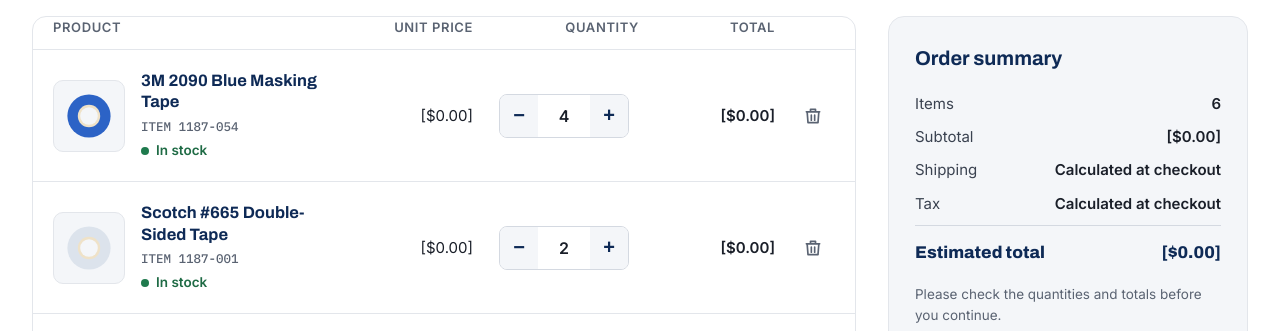
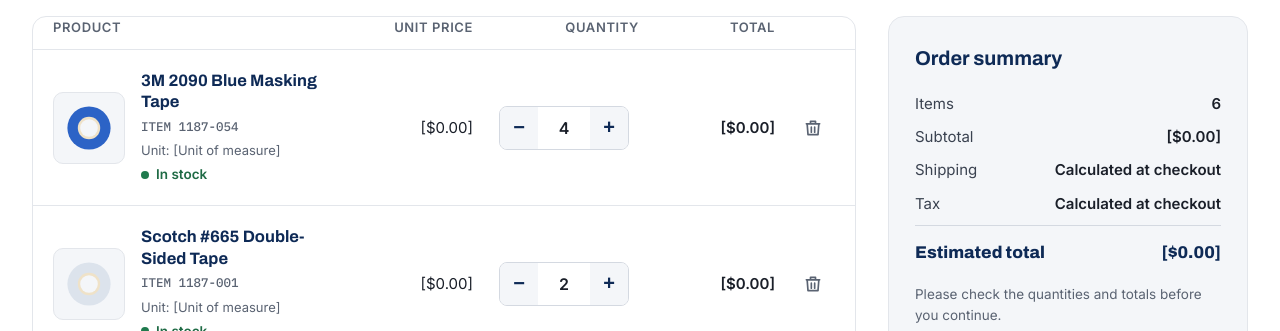
Before and after one commit to daytondev10/nu-source-preview, a plain HTML site: page cart.html in a window 1280 px wide. Shown: the part 398-729 px from the top of the page. Drawn offline with Linux system fonts and the light colour scheme.

Commit message:
Cart: show unit of measure

```diff
--- a/cart.html
+++ b/cart.html
@@ -494,6 +494,7 @@ p { margin: 0; }
 .cart-line__thumb { width: 72px; height: 72px; flex: 0 0 auto; border-radius: 10px; background: var(--ns-surface); border: 1px solid var(--ns-line); display: flex; align-items: center; justify-content: center; }
 .cart-line__name { font-family: var(--ns-font-display); font-weight: 700; font-size: 16.5px; line-height: 1.3; color: var(--ns-navy); }
 .cart-line__text { display: flex; flex-direction: column; gap: 4px; min-width: 0; }
+.cart-line__unit { font-size: 13px; color: var(--ns-muted); }
 .cart-line__price, .cart-line__total { text-align: right; font-size: 15px; }
 .cart-line__total { font-weight: 700; color: var(--ns-ink); }
 .cart-line__qty { display: flex; justify-content: center; }
@@ -687,10 +688,11 @@ p { margin: 0; }
           <div class="cart__head" aria-hidden="true"><span>Product</span><span>Unit price</span><span>Quantity</span><span>Total</span><span></span></div>
 
           <div class="cart__items">
+            <!-- GreeneStep: "Unit" shows the item's unit of measure from the store (e.g. the roll size for tape). -->
             <div class="cart-line">
               <div class="cart-line__product">
                 <div class="cart-line__thumb"><svg width="48" height="48" viewBox="0 0 120 120" aria-hidden="true"><circle cx="60" cy="60" r="54" fill="#2C63C6"/><circle cx="60" cy="60" r="28" fill="#EFE2C8"/><circle cx="60" cy="60" r="22" fill="#F4F6F9"/></svg></div>
-                <div class="cart-line__text"><a class="cart-line__name" href="product.html?code=1187-054">3M 2090 Blue Masking Tape</a><span class="ns-mono">ITEM 1187-054</span><span class="ns-stock ns-stock--in">In stock</span></div>
+                <div class="cart-line__text"><a class="cart-line__name" href="product.html?code=1187-054">3M 2090 Blue Masking Tape</a><span class="ns-mono">ITEM 1187-054</span><span class="cart-line__unit">Unit: [Unit of measure]</span><span class="ns-stock ns-stock--in">In stock</span></div>
               </div>
               <div class="cart-line__price">[$0.00]</div>
               <div class="cart-line__qty">
@@ -706,7 +708,7 @@ p { margin: 0; }
             <div class="cart-line">
               <div class="cart-line__product">
                 <div class="cart-line__thumb"><svg width="48" height="48" viewBox="0 0 120 120" aria-hidden="true"><circle cx="60" cy="60" r="54" fill="#DCE3EC"/><circle cx="60" cy="60" r="28" fill="#EFE2C8"/><circle cx="60" cy="60" r="22" fill="#F4F6F9"/></svg></div>
-                <div class="cart-line__text"><a class="cart-line__name" href="product.html?code=1187-001">Scotch #665 Double-Sided Tape</a><span class="ns-mono">ITEM 1187-001</span><span class="ns-stock ns-stock--in">In stock</span></div>
+                <div class="cart-line__text"><a class="cart-line__name" href="product.html?code=1187-001">Scotch #665 Double-Sided Tape</a><span class="ns-mono">ITEM 1187-001</span><span class="cart-line__unit">Unit: [Unit of measure]</span><span class="ns-stock ns-stock--in">In stock</span></div>
               </div>
               <div class="cart-line__price">[$0.00]</div>
               <div class="cart-line__qty">
```
